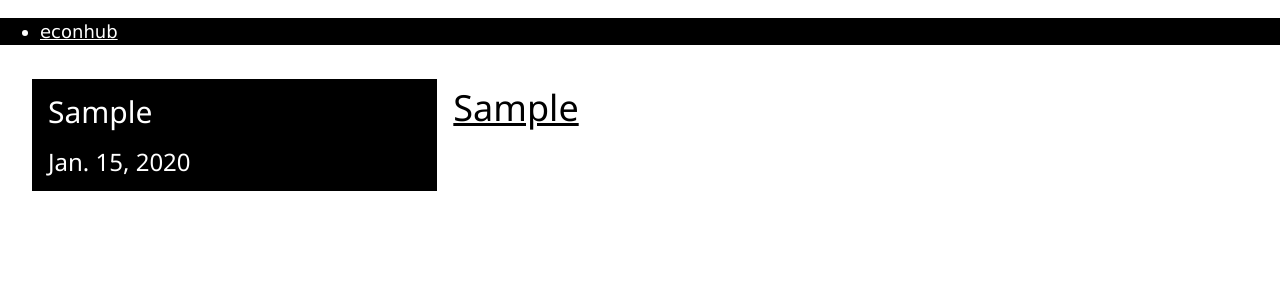
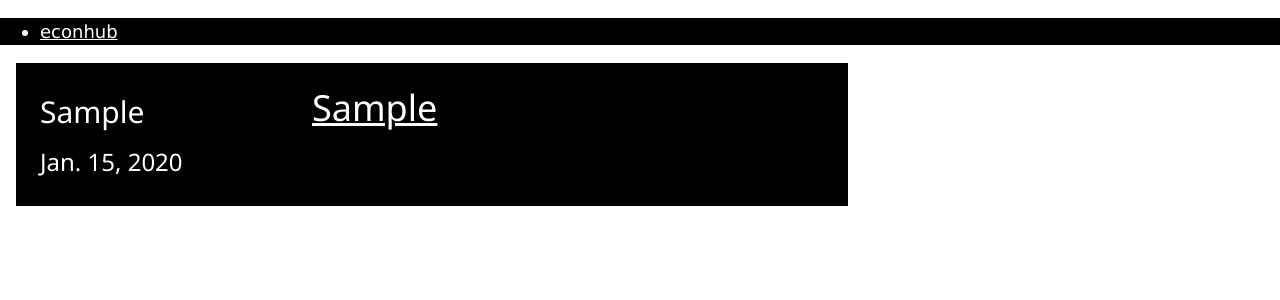
Before and after one commit to MaxSahle/inthelongrun, a Django app: template show_news/templates/show_news/index.html in a window 1280 px wide. Shown: the top 300 px of the page. Run offline with Django 3.2, Linux system fonts and the light colour scheme; the template is opened without the code that fills it: values that come from a table or form of the project are taken from there, others are empty; tables that the repository leaves empty hold one stand-in row (values such as "Sample post").

Commit message:
Update index.html

```diff
--- a/show_news/templates/show_news/index.html
+++ b/show_news/templates/show_news/index.html
@@ -27,7 +27,7 @@
 
 {% for each in all_news %}
 
-<div class="w3-container w3-blacks">
+<div class="w3-container w3-black w3-twothird">
 
 <div class="w3-panel w3-third w3-black">
 <h2>{{each.source}}</h2>
```
